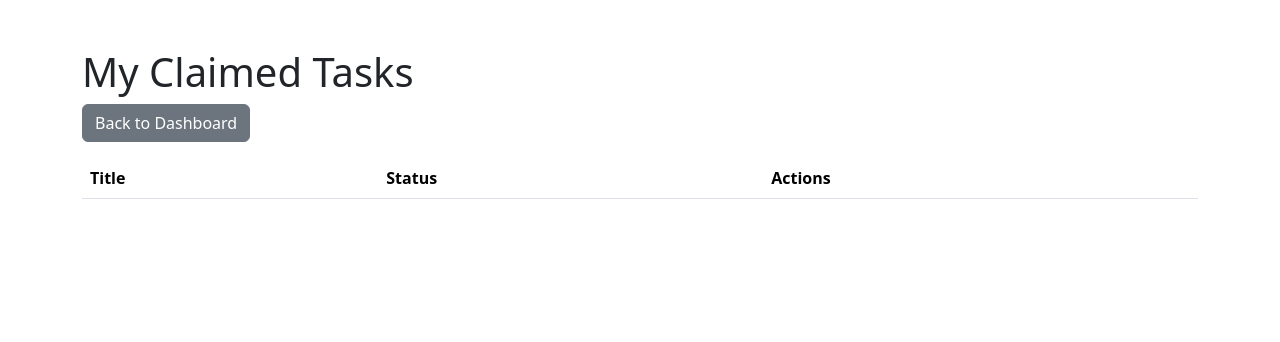
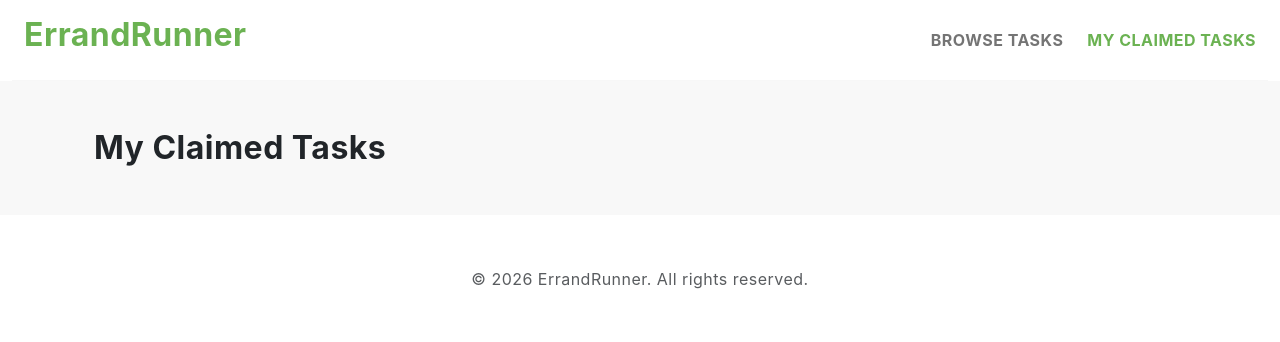
Before and after one commit to qhuongtrann/f26-team11, a Spring Boot app: page /provider/claimed in a window 1280 px wide. Shown: the top 342 px of the page. Run offline with Spring Boot 4, Linux system fonts and the light colour scheme; tables that the repository leaves empty hold one stand-in row (values such as "Sample post"); lists and menus that the app fills with data are empty.

Commit message:
updated more styling

```diff
--- a/backend-api/ErrandRunner/src/main/resources/templates/provider/my-claimed-tasks.ftl
+++ b/backend-api/ErrandRunner/src/main/resources/templates/provider/my-claimed-tasks.ftl
@@ -1,53 +1,119 @@
 <!DOCTYPE html>
-<html>
+<html lang="en">
 
 <head>
+    <title>ErrandRunner - My Claimed Tasks</title>
 
-<title>My Claimed Tasks</title>
+    <meta charset="utf-8">
+    <meta name="viewport" content="width=device-width, initial-scale=1">
 
-<link href="https://cdn.jsdelivr.net/npm/bootstrap@5.3.3/dist/css/bootstrap.min.css"
+    <link href="https://cdn.jsdelivr.net/npm/bootstrap@5.3.0-alpha3/dist/css/bootstrap.min.css"
           rel="stylesheet">
 
+    <link rel="stylesheet" href="/css/vendor.css">
+    <link rel="stylesheet" href="/styles.css">
 </head>
 
-<body class="container mt-5">
+<body>
 
-<h1>My Claimed Tasks</h1>
+<header>
+    <div class="container-fluid">
+        <div class="row py-3 border-bottom">
 
+            <div class="col-lg-3">
+                <h2 class="text-primary fw-bold mb-0">
+                    ErrandRunner
+                </h2>
+            </div>
+
+            <div class="col-lg-9">
+                <ul class="navbar-nav list-unstyled d-flex flex-row gap-4 justify-content-end align-items-center mb-0 fw-bold text-uppercase">
+
+                    <li>
                         <a href="/provider/dashboard"
-   class="btn btn-secondary mb-3">
+                           class="nav-link">
+                            Browse Tasks
+                        </a>
+                    </li>
 
-Back to Dashboard
+                    <li>
+                        <a href="/provider/claimed"
+                           class="nav-link text-primary">
+                            My Claimed Tasks
+                        </a>
+                    </li>
 
-</a>
+                </ul>
+            </div>
 
-<table class="table table-striped">
+        </div>
+    </div>
+</header>
 
-<thead>
-<tr>
-<th>Title</th>
-<th>Status</th>
-<th>Actions</th>
-</tr>
-</thead>
+<section class="py-5 bg-light">
 
-<tbody>
+    <div class="container-lg">
+
+        <div class="section-header mb-4">
+            <h2 class="section-title">
+                My Claimed Tasks
+            </h2>
+        </div>
+
+        <div class="row row-cols-1 row-cols-md-3 g-4">
 
             <#list tasks as task>
 
-<tr>
+            <div class="col">
 
-<td>${task.title}</td>
+                <div class="product-item h-100">
 
-<td>${task.status}</td>
+                    <figure>
+                        <img src="/images/product-thumb-1.jpg"
+                             alt="Task"
+                             class="tab-image">
+                    </figure>
 
-<td>
+                    <div class="d-flex flex-column text-center">
+
+                        <h3 class="fs-6 fw-normal">
+                            ${task.title}
+                        </h3>
+
+                        <div class="text-muted fs-7 mb-2">
+                            📍 ${task.location!""}
+                        </div>
+
+                        <div class="d-flex justify-content-center align-items-center gap-2 my-2">
+
+                            <span class="text-dark fw-semibold">
+                                $${task.fee!""}
+                            </span>
+
+                            <#if task.status?upper_case == "CLAIMED">
+                                <span class="badge bg-warning text-dark">
+                                    ${task.status}
+                                </span>
+                            <#elseif task.status?upper_case == "COMPLETED">
+                                <span class="badge bg-success">
+                                    ${task.status}
+                                </span>
+                            <#else>
+                                <span class="badge bg-secondary">
+                                    ${task.status}
+                                </span>
+                            </#if>
+
+                        </div>
+
+                        <div class="p-3">
 
                             <form action="/provider/task/${task.taskId}/complete"
                                   method="post"
-      style="display:inline;">
+                                  class="mb-2">
 
-<button class="btn btn-success btn-sm">
+                                <button type="submit"
+                                        class="btn btn-success w-100">
 
                                     Mark Completed
 
@@ -56,10 +122,10 @@ Mark Completed
                             </form>
 
                             <form action="/provider/task/${task.taskId}/cancel"
-      method="post"
-      style="display:inline;">
+                                  method="post">
 
-<button class="btn btn-danger btn-sm">
+                                <button type="submit"
+                                        class="btn btn-danger w-100">
 
                                     Cancel Task
 
@@ -67,16 +133,29 @@ Cancel Task
 
                             </form>
 
-</td>
+                        </div>
 
-</tr>
+                    </div>
+
+                </div>
+
+            </div>
 
             </#list>
 
-</tbody>
+        </div>
 
-</table>
+    </div>
+
+</section>
+
+<footer class="py-5">
+    <div class="container-lg text-center">
+        <p class="text-muted mb-0">
+            © 2026 ErrandRunner. All rights reserved.
+        </p>
+    </div>
+</footer>
 
 </body>
-
 </html>
```
Also changed, not shown: backend-api/ErrandRunner/src/main/resources/templates/provider/task-details.ftl (+40 -22 lines). Lines whose indentation alone changed are shown as unchanged.
